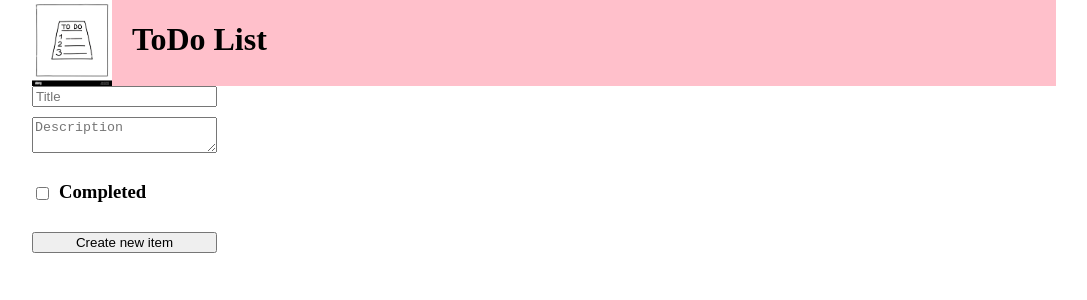
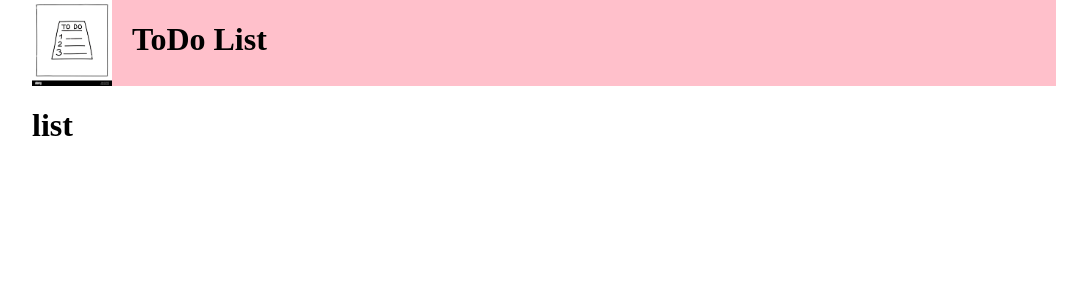
Before and after one commit to jordanaluft/toDoList, a React (Create React App) app in the folder frontend/: page / in a window 1280 px wide. Shown: the top 300 px of the page, without its empty margins (96-1183 px from the left). Built offline with nearby package versions, Linux system fonts and the light colour scheme.

Commit message:
created file List

```diff
--- a/frontend/src/App.js
+++ b/frontend/src/App.js
@@ -1,11 +1,13 @@
 import Header from './components/Header'
 import Form from './components/Form'
+import List from './components/List'
 
 function App() {
   return (
     <div>
        <Header />
-       <Form />
+       <List />
+       {/* <Form /> */}
     </div>
     )
 }
--- /dev/null
+++ b/frontend/src/components/List.js
@@ -0,0 +1,10 @@
+import react from 'react';
+
+function List() {
+    return(
+        <h1>list</h1>
+
+    )
+}
+
+export default List
```
